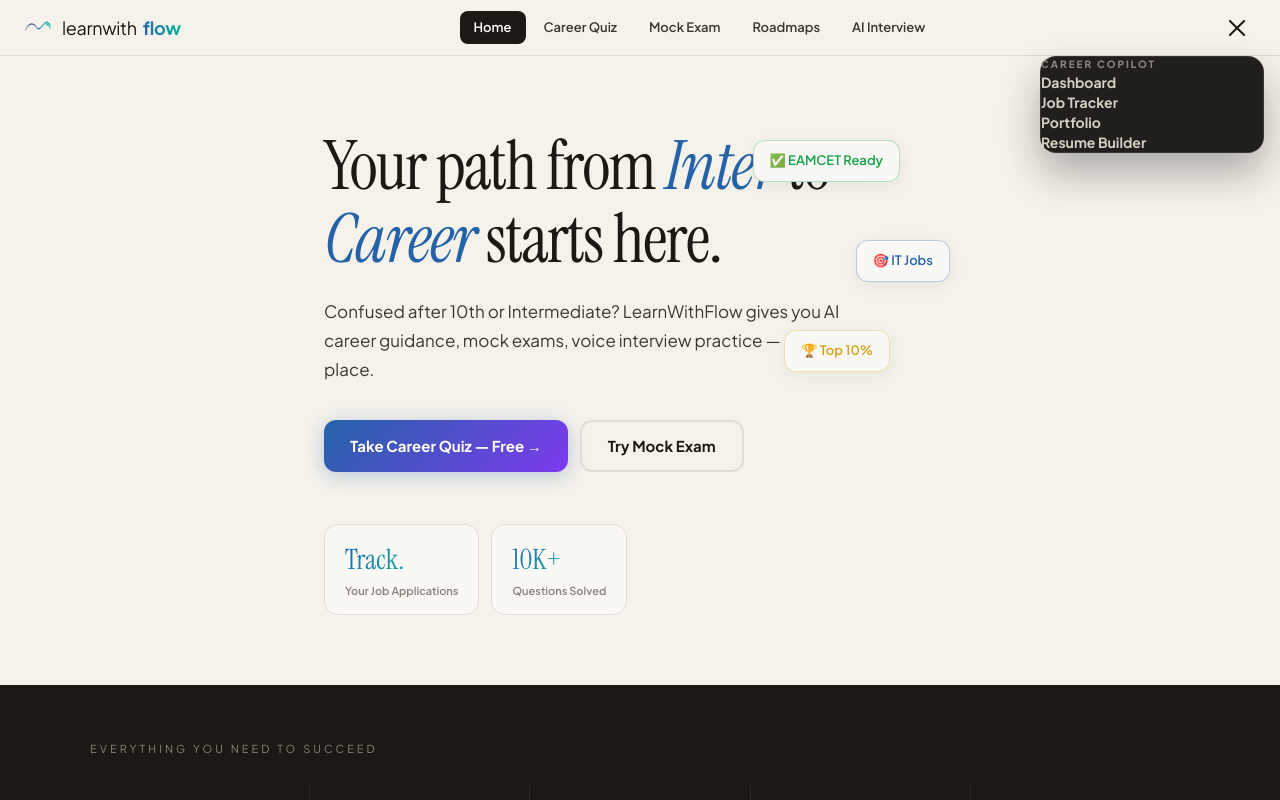
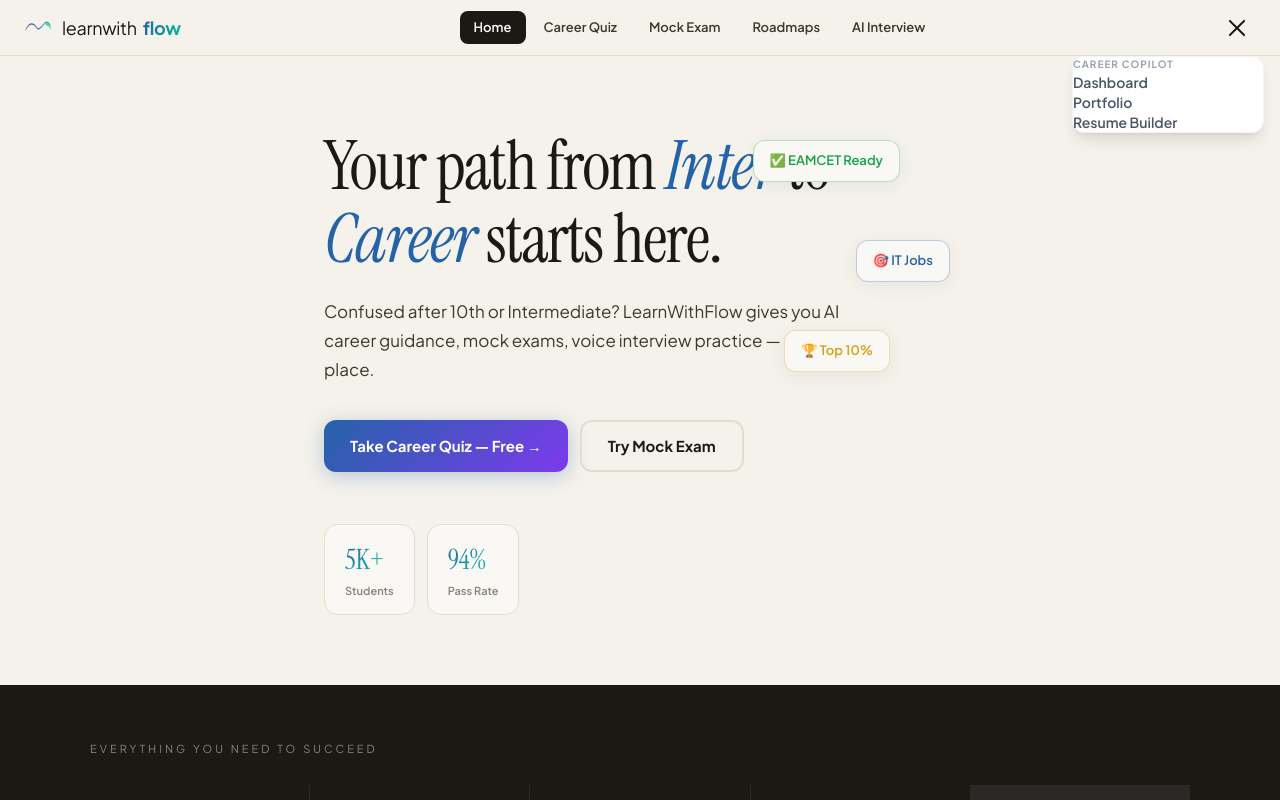
Before and after one commit to learnwithflow/learnwithflow, a Next.js app: page / in a window 1280 px wide. Both pictures are taken after a click on the button "More Features". Shown: the top 800 px of the page. Built offline with nearby package versions, Linux system fonts and the light colour scheme.

Commit message:
Refine UI: Remove JobTracker, enhance Dropdown, Portfolio, and A4 Resume typography

```diff
--- a/components/Hero.js
+++ b/components/Hero.js
@@ -17,13 +17,13 @@
                     <button className="btn-big btn-outline" onClick={() => showPage('exam')}>Try Mock Exam</button>
                 </div>
                 <div className="hero-stats">
-                    <div className="hstat cursor-pointer hover:bg-gray-50 transition-colors" onClick={() => showPage('jobtracker')}>
-                        <div className="hstat-num">Track.</div>
-                        <div className="hstat-label">Your Job Applications</div>
+                    <div className="hstat">
+                        <div className="hstat-num">5K+</div>
+                        <div className="hstat-label">Students</div>
                     </div>
                     <div className="hstat">
-                        <div className="hstat-num">10K+</div>
-                        <div className="hstat-label">Questions Solved</div>
+                        <div className="hstat-num">94%</div>
+                        <div className="hstat-label">Pass Rate</div>
                     </div>
                 </div>
             </div>
@@ -38,7 +38,6 @@
                             { icon: '🧭', title: 'AI Career Compass', desc: '5-min quiz → personalized path.', page: 'quiz' },
                             { icon: '🗺️', title: 'Career Roadmaps', desc: 'Interactive, click to track progress.', page: 'roadmap' },
                             { icon: '🎤', title: 'AI Interview Coach', desc: 'Voice + code + confidence analysis.', page: 'interview' },
-                            { icon: '📋', title: 'Job Tracker', desc: 'Kanban board for job applications.', page: 'jobtracker' },
                             { icon: '📊', title: 'Progress Dashboard', desc: 'Streaks, graphs, weak areas.', page: 'dashboard' },
                         ].map(f => (
                             <div key={f.page} className="feat-cell" onClick={() => showPage(f.page)}>
--- a/components/Navbar.js
+++ b/components/Navbar.js
@@ -16,7 +16,6 @@
 
     const featureLinks = [
         { id: 'dashboard', label: 'Dashboard' },
-        { id: 'jobtracker', label: 'Job Tracker' },
         { id: 'portfolio', label: 'Portfolio' },
         { id: 'resume', label: 'Resume Builder' },
     ];
@@ -78,13 +77,13 @@
 
                     {/* Desktop Dropdown */}
                     {desktopMenuOpen && (
-                        <div className="hidden md:block absolute top-[56px] right-4 w-56 bg-[#161311]/95 backdrop-blur-xl rounded-2xl shadow-[0_20px_40px_rgba(0,0,0,0.3)] border border-white/10 py-3 animate-in fade-in slide-in-from-top-3 z-50">
-                            <div className="px-5 py-2 text-[10px] font-extrabold text-[#8b8278] uppercase tracking-[0.2em] mb-1">Career Copilot</div>
+                        <div className="hidden md:block absolute top-[56px] right-4 w-48 bg-white rounded-xl shadow-lg border border-gray-100 py-2 animate-in fade-in slide-in-from-top-2 z-50">
+                            <div className="px-4 py-2 text-[10px] font-bold text-gray-400 uppercase tracking-widest mb-1">Career Copilot</div>
                             {featureLinks.map(l => (
                                 <button
                                     key={l.id}
                                     onClick={() => handleNav(l.id)}
-                                    className={`w-full text-left px-5 py-2.5 text-sm font-bold transition-all flex items-center gap-2 ${currentPage === l.id ? 'text-white bg-white/10' : 'text-[#d6d0c4] hover:bg-white/5 hover:text-white'}`}
+                                    className={`w-full text-left px-4 py-2 text-sm font-semibold transition-colors flex items-center gap-2 ${currentPage === l.id ? 'text-blue-600 bg-blue-50/50' : 'text-gray-600 hover:bg-gray-50 hover:text-gray-900'}`}
                                 >
                                     {l.label}
                                 </button>
--- a/components/Portfolio.js
+++ b/components/Portfolio.js
@@ -28,11 +28,13 @@
 
     return (
         <div className="min-h-screen bg-[#f5f2eb] py-12 px-4 sm:px-6 lg:px-8 font-sans">
-            <div className="max-w-4xl mx-auto space-y-8">
+            <div className="max-w-5xl mx-auto space-y-8">
 
                 {/* Profile Header Card */}
                 <div className="bg-[#faf8f4] rounded-2xl shadow-sm border border-[#e2ddd4] overflow-hidden">
-                    <div className="h-32 bg-gradient-to-r from-[#2563a8] to-[#06d6a0]"></div>
+                    <div className="h-32 bg-[#2563a8] relative overflow-hidden">
+                        <div className="absolute inset-0 opacity-20 bg-[radial-gradient(circle_at_top_right,_var(--tw-gradient-stops))] from-white to-transparent"></div>
+                    </div>
                     <div className="px-8 pb-8">
                         <div className="relative flex justify-between items-end -mt-12 mb-6">
                             <div className="w-24 h-24 bg-[#faf8f4] rounded-full p-1 border-4 border-[#faf8f4] shadow-md flex items-center justify-center text-3xl font-bold text-[#2563a8]">
--- a/components/ResumeBuilder.js
+++ b/components/ResumeBuilder.js
@@ -89,10 +89,10 @@
                     <div className="bg-white shadow-lg mx-auto print:shadow-none print:w-[210mm] print:min-h-[297mm] w-full min-h-[842px] max-w-[794px] p-10 sm:p-12 font-sans text-gray-800 border box-border flex flex-col">
 
                         {/* Header */}
-                        <header className="text-center border-b-2 border-gray-300 pb-6 mb-6">
-                            <h1 className="text-4xl font-bold uppercase tracking-wider text-gray-900 mb-2">{resumeData.name || 'Your Name'}</h1>
-                            <div className="flex justify-center flex-wrap gap-4 text-sm text-gray-600 font-medium">
-                                {resumeData.email && <span>{resumeData.email}</span>}
+                        <header className="text-center border-b-2 border-[#e2ddd4] pb-6 mb-6">
+                            <h1 className="text-4xl font-extrabold tracking-tight text-[#1c1814] mb-2 font-sans" style={{ fontFamily: "'Inter', 'Plus Jakarta Sans', sans-serif" }}>{resumeData.name || 'Your Name'}</h1>
+                            <div className="flex justify-center flex-wrap gap-4 text-sm text-[#8b8278] font-bold">
+                                {resumeData.email && <span className="text-[#2563a8]">{resumeData.email}</span>}
                                 {resumeData.phone && <span>• {resumeData.phone}</span>}
                                 {resumeData.linkedin && <span>• {resumeData.linkedin}</span>}
                             </div>
@@ -101,31 +101,31 @@
                         {/* Summary */}
                         {resumeData.summary && (
                             <section className="mb-6">
-                                <h2 className="text-lg font-bold uppercase text-gray-900 border-b border-gray-300 tracking-wider mb-3 pb-1">Professional Summary</h2>
-                                <p className="text-sm leading-relaxed">{resumeData.summary}</p>
+                                <h2 className="text-lg font-bold uppercase text-[#1c1814] border-b border-[#e2ddd4] tracking-wider mb-3 pb-1">Professional Summary</h2>
+                                <p className="text-sm leading-relaxed text-[#3d3830] font-medium">{resumeData.summary}</p>
                             </section>
                         )}
 
                         {/* Skills */}
                         {resumeData.skills && (
                             <section className="mb-6">
-                                <h2 className="text-lg font-bold uppercase text-gray-900 border-b border-gray-300 tracking-wider mb-3 pb-1">Technical Skills</h2>
-                                <p className="text-sm leading-relaxed font-medium">{resumeData.skills}</p>
+                                <h2 className="text-lg font-bold uppercase text-[#1c1814] border-b border-[#e2ddd4] tracking-wider mb-3 pb-1">Technical Skills</h2>
+                                <p className="text-sm leading-relaxed font-bold text-[#3d3830]">{resumeData.skills}</p>
                             </section>
                         )}
 
                         {/* Experience */}
                         <section className="mb-6">
-                            <h2 className="text-lg font-bold uppercase text-gray-900 border-b border-gray-300 tracking-wider mb-3 pb-1">Experience</h2>
+                            <h2 className="text-lg font-bold uppercase text-[#1c1814] border-b border-[#e2ddd4] tracking-wider mb-3 pb-1">Experience</h2>
                             <div className="space-y-4">
                                 {resumeData.experience.map(exp => (
                                     <div key={exp.id}>
                                         <div className="flex justify-between items-baseline mb-1">
-                                            <h3 className="font-bold text-gray-900">{exp.role}</h3>
-                                            <span className="text-sm font-semibold text-gray-600">{exp.duration}</span>
+                                            <h3 className="font-bold text-[#1c1814]">{exp.role}</h3>
+                                            <span className="text-sm font-bold text-[#8b8278]">{exp.duration}</span>
                                         </div>
-                                        <div className="font-medium text-blue-700 italic text-sm mb-2">{exp.company}</div>
-                                        <ul className="list-disc list-inside text-sm space-y-1 ml-1 text-gray-700">
+                                        <div className="font-bold text-[#2563a8] text-sm mb-2">{exp.company}</div>
+                                        <ul className="list-disc list-inside text-sm space-y-1 ml-1 text-[#3d3830] font-medium">
                                             <li>{exp.desc}</li>
                                         </ul>
                                     </div>
@@ -135,15 +135,15 @@
 
                         {/* Education */}
                         <section>
-                            <h2 className="text-lg font-bold uppercase text-gray-900 border-b border-gray-300 tracking-wider mb-3 pb-1">Education</h2>
+                            <h2 className="text-lg font-bold uppercase text-[#1c1814] border-b border-[#e2ddd4] tracking-wider mb-3 pb-1">Education</h2>
                             <div className="space-y-4">
                                 {resumeData.education.map(edu => (
                                     <div key={edu.id}>
                                         <div className="flex justify-between items-baseline mb-1">
-                                            <h3 className="font-bold text-gray-900">{edu.degree}</h3>
-                                            <span className="text-sm font-semibold text-gray-600">{edu.year}</span>
+                                            <h3 className="font-bold text-[#1c1814]">{edu.degree}</h3>
+                                            <span className="text-sm font-bold text-[#8b8278]">{edu.year}</span>
                                         </div>
-                                        <div className="text-sm text-gray-700">{edu.school}</div>
+                                        <div className="text-sm font-medium text-[#3d3830]">{edu.school}</div>
                                     </div>
                                 ))}
                             </div>
```
